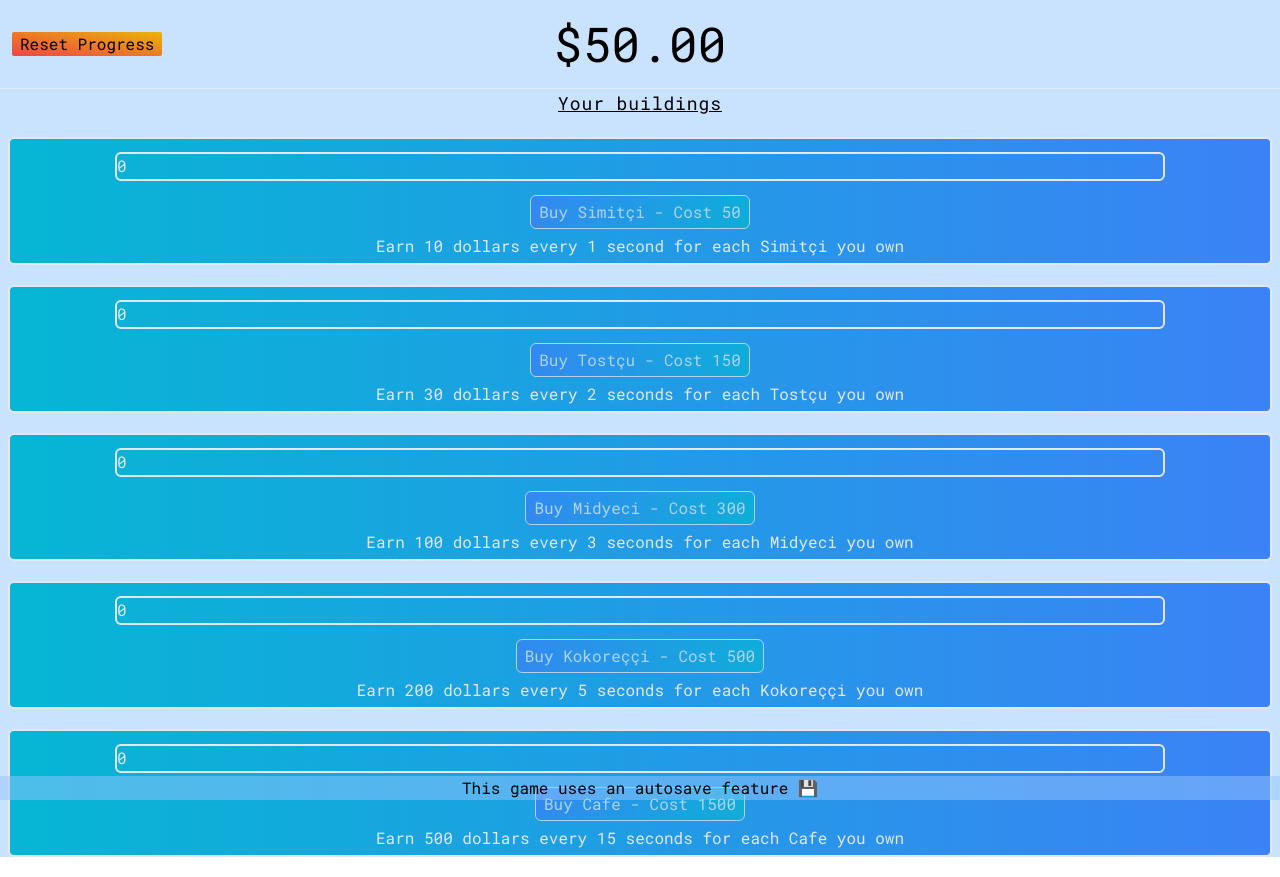
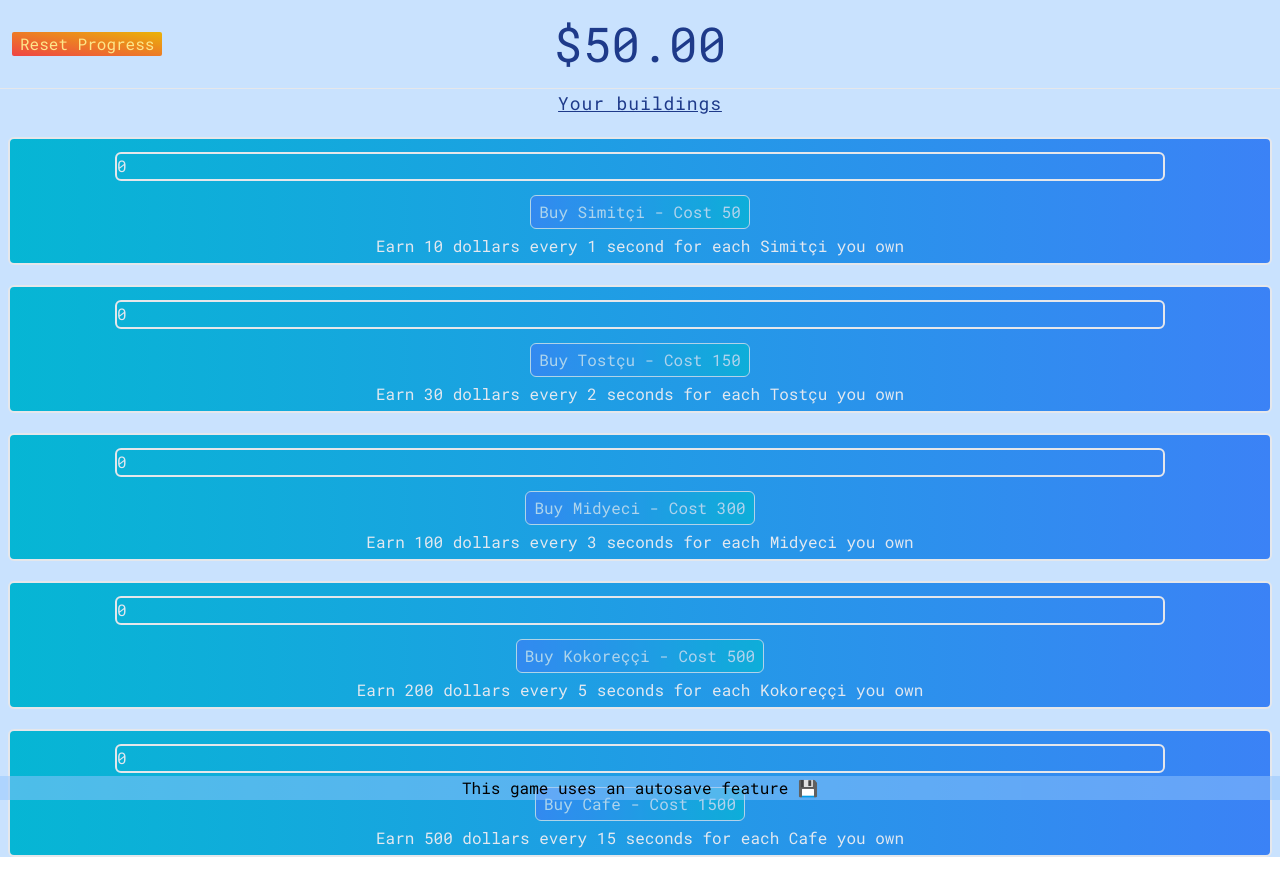
Before and after one commit to ogiboy/idler-game, a Next.js app: page / in a window 1280 px wide. Built offline with nearby package versions, Linux system fonts and the light colour scheme.

Commit message:
change reset progress button style

```diff
--- a/src/app/page.js
+++ b/src/app/page.js
@@ -180,16 +180,18 @@ const Home = () => {
       {isClient ? (
         <div className="text-center">
           <div className="relative p-5">
-            <h1 className="text-5xl">{formattedMoney}</h1>
+            <h1 className="text-5xl text-blue-900">{formattedMoney}</h1>
             <button
               onClick={() => handleReset()}
-              className="absolute top-8 left-3 bg-gradient-to-tr hover:bg-gradient-to-bl from-red-500 to-yellow-500 rounded-sm px-2 hover:ring-1"
+              className="absolute top-8 left-3 bg-gradient-to-tr hover:bg-gradient-to-bl from-red-500 to-yellow-500 rounded-sm px-2 hover:ring-1 text-amber-200 hover:text-amber-800"
             >
               Reset Progress
             </button>
           </div>
           <hr />
-          <h2 className="underline tracking-wider text-lg">Your buildings</h2>
+          <h2 className="underline tracking-wider text-lg text-blue-900">
+            Your buildings
+          </h2>
           {buildings &&
             buildings.map((building) => {
               return (
@@ -205,7 +207,7 @@ const Home = () => {
               item && (
                 <animated.div
                   style={styles}
-                  className="bg-black/50 text-white w-fit px-5 py-6 rounded-lg absolute right-3 bottom-3"
+                  className="bg-black/50 text-white w-fit px-5 py-6 rounded-lg fixed right-3 bottom-6"
                 >
                   Not enough money :(
                 </animated.div>
```
